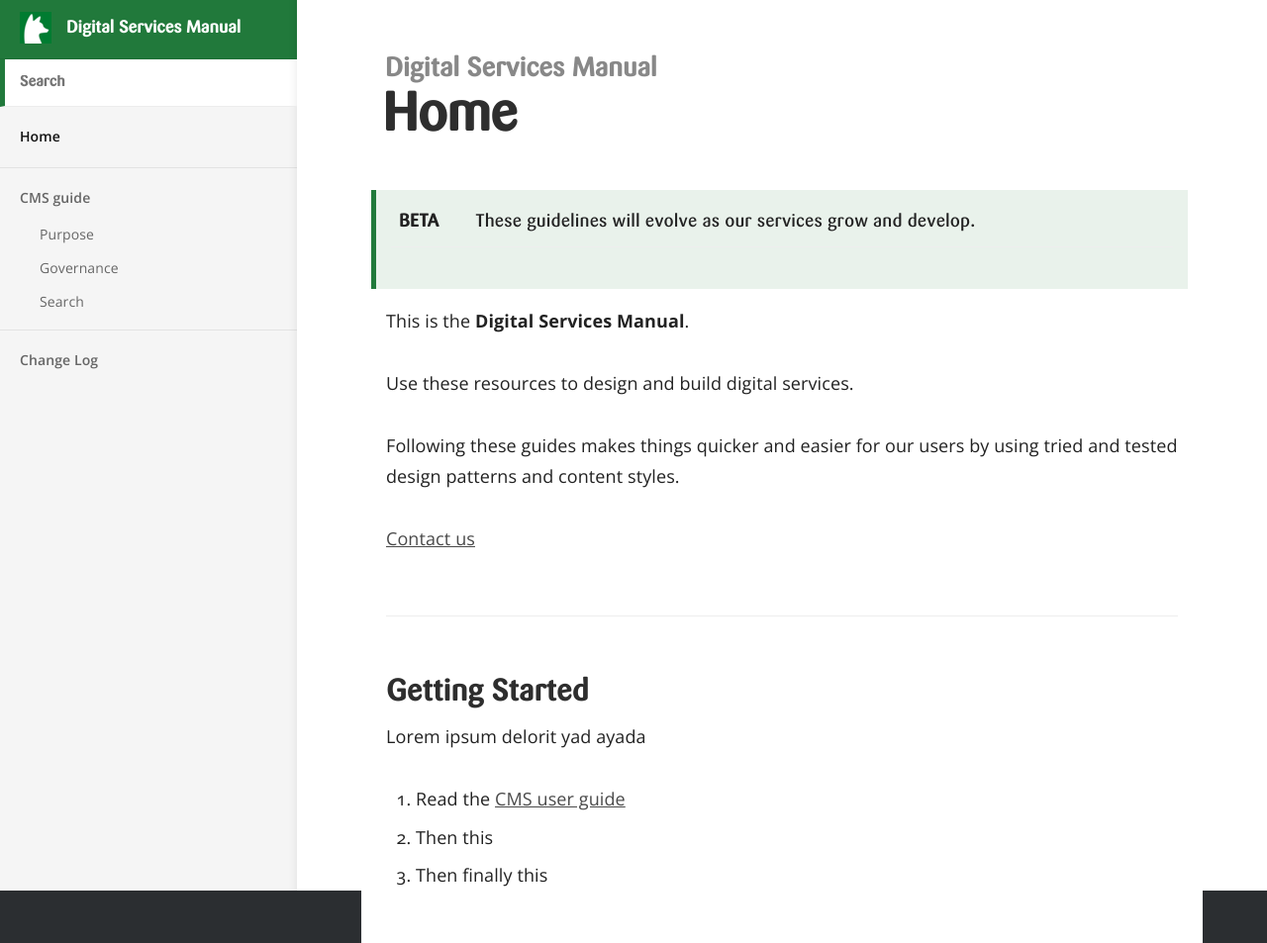
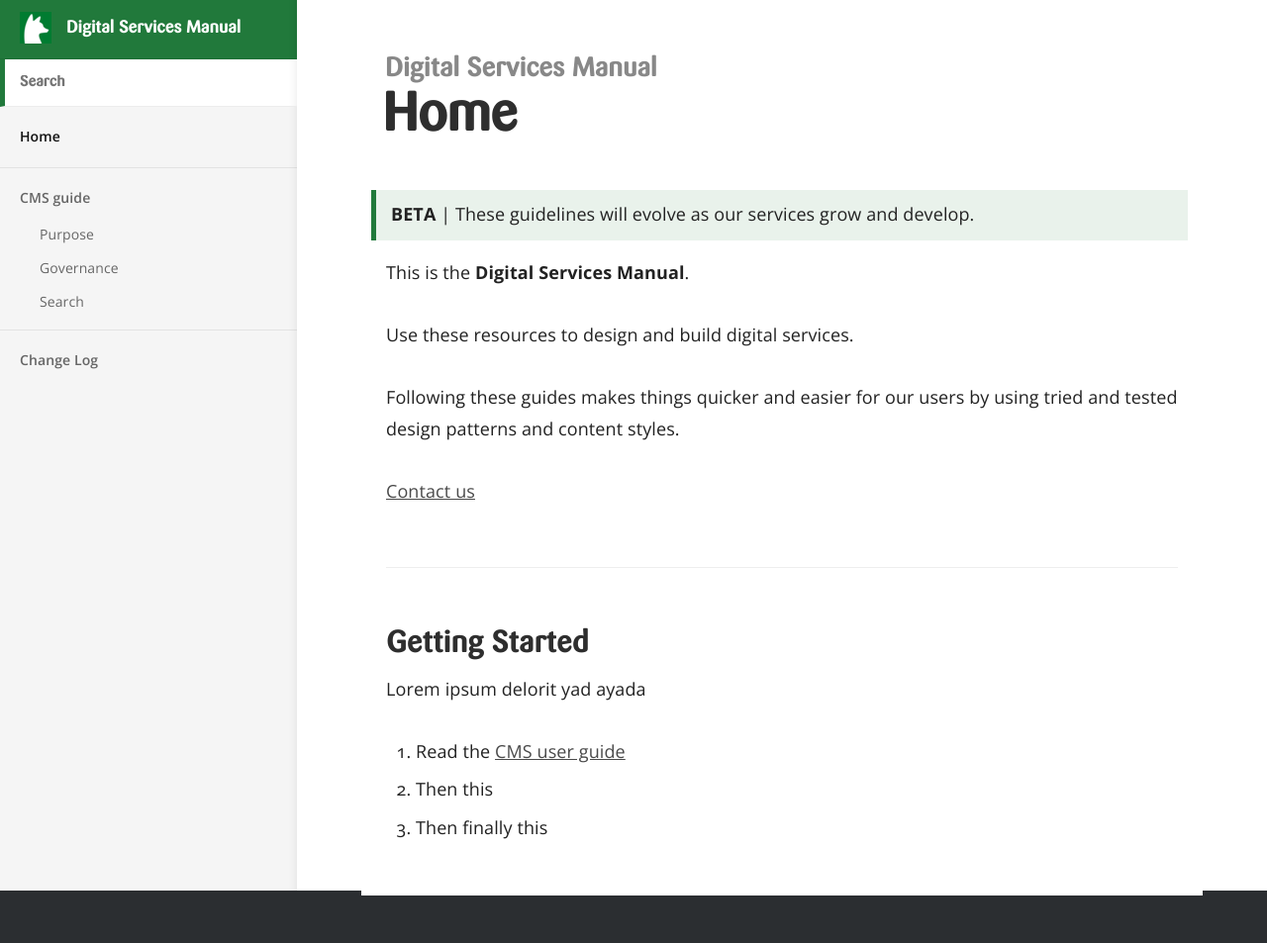
Before and after one commit to leicsCC/leicscc.github.io, a Jekyll site: the page built from index.md, in a window 1280 px wide. Shown: the whole page at 99% size. Built offline with Jekyll 4.4.1, drawn with Linux system fonts in a browser that asks for light colours; after the commit the page ends 905 px from its top, so only the background shows below that; part of the change alters nothing that is shown.

```diff
--- a/index.md
+++ b/index.md
@@ -2,7 +2,8 @@
 title: Home
 ---
 
-> **BETA** | These guidelines will evolve as our services grow and develop.
+> **BETA** &#124; These guidelines will evolve as our services grow and develop.
+
 
 This is the **Digital Services Manual**.
 
```
